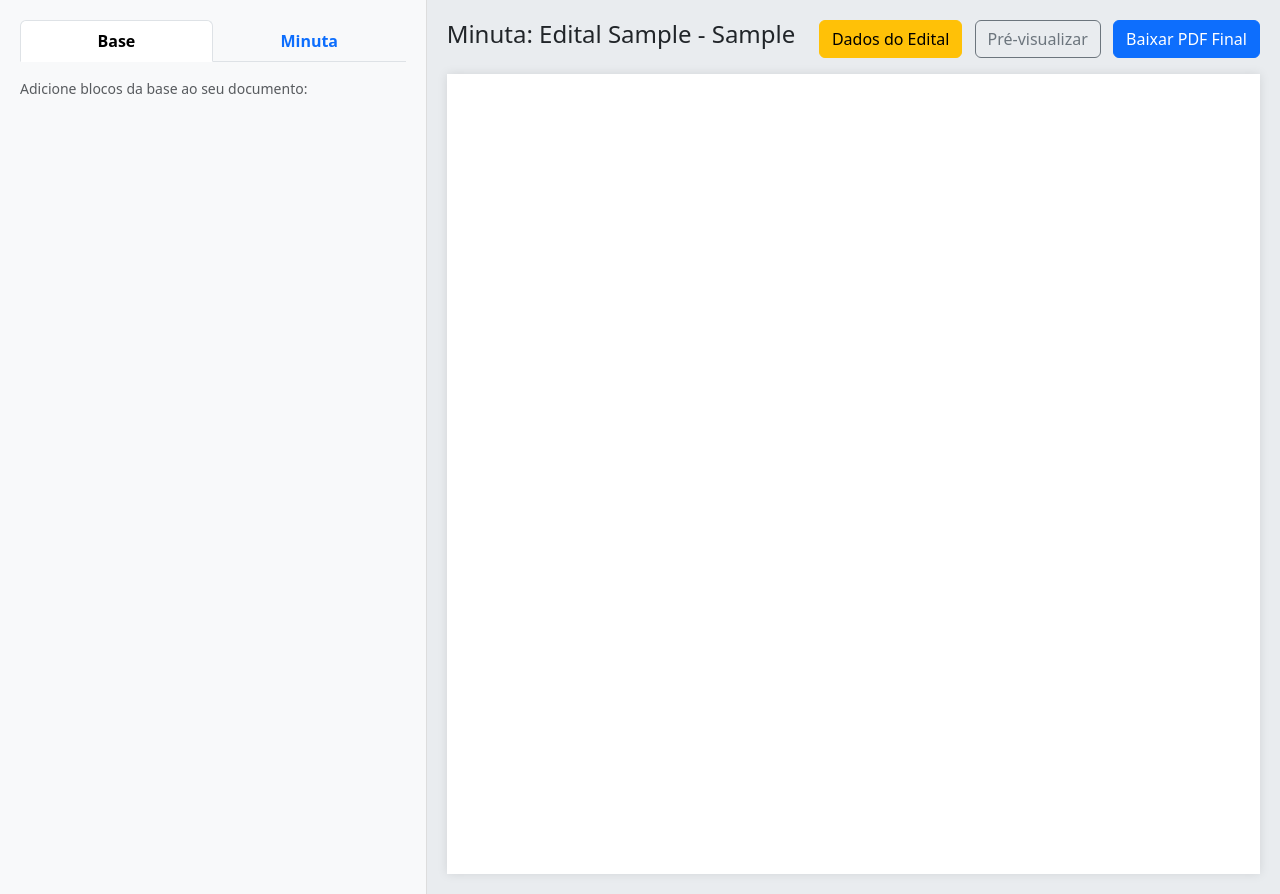
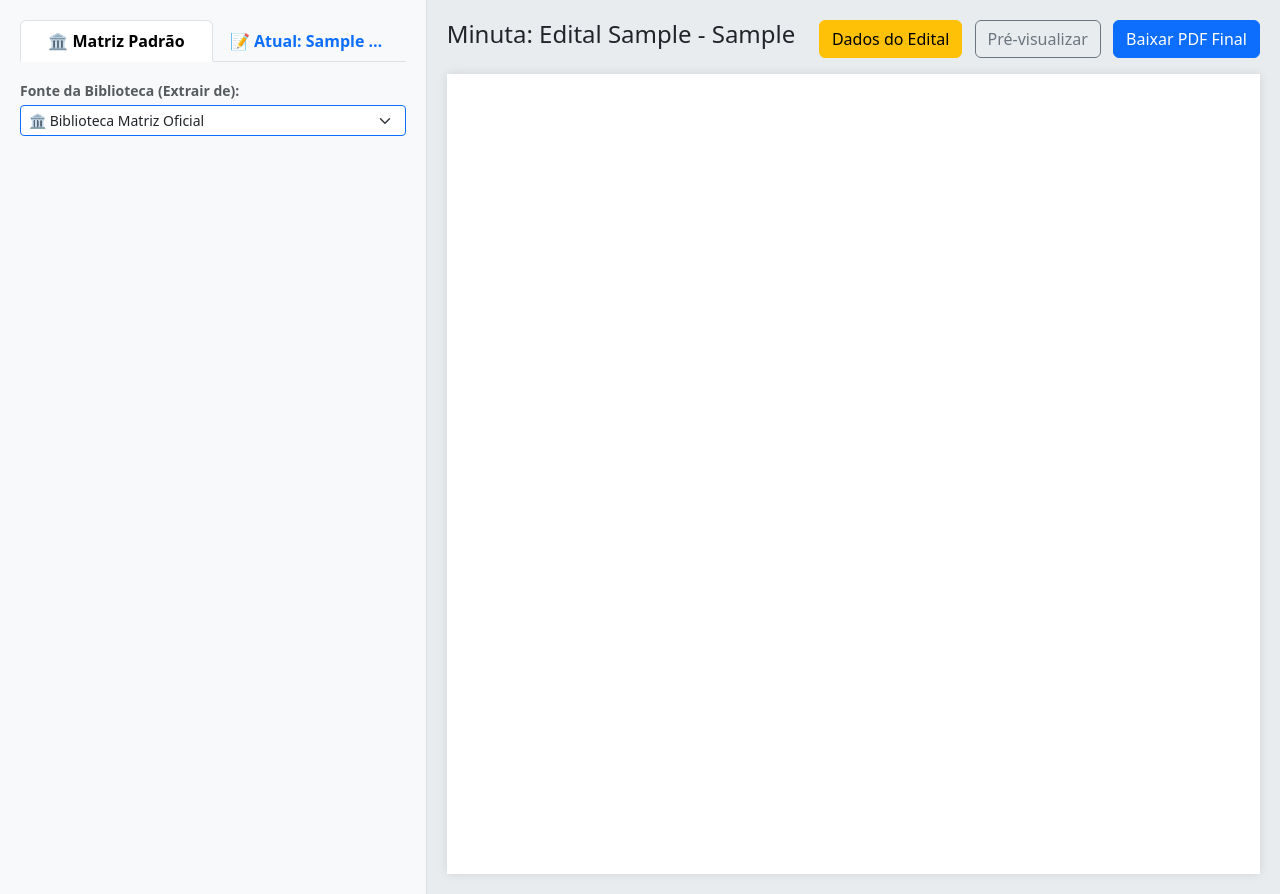
Before and after one commit to IsaacLusca/AutoMinuta_V1.0, a Django app: page /minuta/1/editar/ in a window 1280 px wide. Run offline with Django 5.2, Linux system fonts and the light colour scheme; tables that the repository leaves empty hold one stand-in row (values such as "Sample post"); some libraries are stand-ins or nearby versions.

Commit message:
feat: novas funcionalidades - permitir importar de outros editais

```diff
--- a/gerador_avancado/templates/gerador_avancado/dashboard.html
+++ b/gerador_avancado/templates/gerador_avancado/dashboard.html
@@ -13,6 +13,10 @@
 <body>
 
 <div class="container py-5">
+
+    <div>
+        <p>ROTA PARA EDITAR A PADRÃO - padrao/editar/</p>
+    </div>
 
     <div class="d-flex justify-content-between align-items-center mb-5">
         <h2>Meus Editais (Rascunhos)</h2>
--- a/gerador_avancado/templates/gerador_avancado/editar_minuta.html
+++ b/gerador_avancado/templates/gerador_avancado/editar_minuta.html
@@ -144,13 +144,22 @@
         <div class="col-md-4 painel-esquerdo">
             <ul class="nav nav-tabs mb-3" id="painelEsquerdoTabs" role="tablist">
                 <li class="nav-item" role="presentation" style="width: 50%;">
-                    <button class="nav-link active w-100 py-2 small fw-bold" id="tab-biblioteca" data-bs-toggle="tab" data-bs-target="#conteudo-biblioteca" type="button" role="tab" title="Biblioteca Matriz (Fonte)">
-                        Base
+                    <button class="nav-link active w-100 py-2 small fw-bold text-truncate" id="tab-biblioteca" data-bs-toggle="tab" data-bs-target="#conteudo-biblioteca" type="button" role="tab" title="Fonte de dados atual">
+                        {% if fonte_atual == 'matriz' %}
+                            🏛️ Matriz Padrão
+                        {% else %}
+                            {% for m in todas_minutas %}
+                                {% if m.id|stringformat:"s" == fonte_atual %}
+                                    📄 Base: {{ m.nome_interno|default:"Sem nome"|truncatechars:15 }}
+                                {% endif %}
+                            {% endfor %}
+                        {% endif %}
                     </button>
                 </li>
+
                 <li class="nav-item" role="presentation" style="width: 50%;">
-                    <button class="nav-link w-100 py-2 small fw-bold text-primary" id="tab-estrutura" data-bs-toggle="tab" data-bs-target="#conteudo-estrutura" type="button" role="tab" title="O seu documento atual">
-                        Minuta
+                    <button class="nav-link w-100 py-2 small fw-bold text-primary text-truncate" id="tab-estrutura" data-bs-toggle="tab" data-bs-target="#conteudo-estrutura" type="button" role="tab" title="O seu documento atual: {{ minuta.nome_interno }}">
+                        📝 Atual: {{ minuta.nome_interno|default:"Minuta"|truncatechars:15 }}
                     </button>
                 </li>
             </ul>
@@ -158,8 +167,27 @@
             <div class="tab-content" id="painelEsquerdoTabsContent">
 
                 <div class="tab-pane fade show active" id="conteudo-biblioteca" role="tabpanel">
-                    <p class="text-muted small mb-2">Adicione blocos da base ao seu documento:</p>
+
+                    <form method="GET" id="form-fonte-biblioteca" class="mb-3">
+                        <label class="text-muted small mb-1 fw-bold">Fonte da Biblioteca (Extrair de):</label>
+                        <select name="fonte" id="seletor-fonte" class="form-select form-select-sm border-primary" onchange="this.form.submit()">
+                            <option value="matriz" {% if fonte_atual == 'matriz' %}selected{% endif %}>🏛️ Biblioteca Matriz Oficial</option>
+
+                            <optgroup label="Meus Editais Anteriores">
+                                {% for m in todas_minutas %}
+                                    {% if m.id != minuta.id %}
+                                        <option value="{{ m.id }}" {% if fonte_atual == m.id|stringformat:"s" %}selected{% endif %}>
+                                            📄 {{ m.nome_interno|default:"Edital sem nome" }}
+                                        </option>
+                                    {% endif %}
+                                {% endfor %}
+                            </optgroup>
+                        </select>
+                    </form>
+
                     <div class="accordion" id="accordionBiblioteca">
+
+                        {% if fonte_atual == 'matriz' %}
                             {% for capitulo in capitulos_padrao %}
                                 <div class="accordion-item">
                                     <h2 class="accordion-header" id="headingBib-{{ capitulo.id }}">
@@ -169,21 +197,14 @@
                                     </h2>
                                     <div id="collapseBib-{{ capitulo.id }}" class="accordion-collapse collapse" data-bs-parent="#accordionBiblioteca">
                                         <div class="accordion-body p-0">
-
-                                        <div class="p-2 text-center border-bottom bg-light">
-                                            <button class="btn btn-sm btn-outline-success w-100" onclick="adicionarCapituloCompleto('collapseBib-{{ capitulo.id }}', event)">
-                                                ++ Adicionar Capítulo Todo
-                                            </button>
-                                        </div>
-
                                             <ul class="list-group list-group-flush">
                                                 {% for secao in capitulo.sub_blocos.all %}
                                                     {% if secao.tipo == 'SE' or secao.tipo == 'AP' %}
                                                     <li class="list-group-item d-flex justify-content-between align-items-center p-2">
-                                                    <span class="{% if secao.tipo == 'AP' %}titulo-apendice-bib{% else %}titulo-secao-bib{% endif %} text-muted" style="font-size: 0.85em; cursor: pointer;" onclick="rolarParaSecao({{ secao.id }})" title="Localizar na Minuta (se já adicionado)">
+                                                        <span class="{% if secao.tipo == 'AP' %}titulo-apendice-bib{% else %}titulo-secao-bib{% endif %} text-muted" style="font-size: 0.85em; cursor: pointer;" onclick="rolarParaSecao({{ secao.id }})">
                                                             {{ secao.titulo }}
                                                         </span>
-                                                    <button class="btn btn-sm btn-outline-success btn-adicionar-secao py-0 px-2" onclick="adicionarBloco({{ minuta.id }}, {{ secao.id }})" title="Copiar para a minha minuta">+</button>
+                                                        <button class="btn btn-sm btn-outline-success btn-adicionar-secao py-0 px-2" onclick="adicionarBloco({{ minuta.id }}, '{{ secao.id }}', 'matriz')">+</button>
                                                     </li>
                                                     {% endif %}
                                                 {% endfor %}
@@ -192,6 +213,36 @@
                                     </div>
                                 </div>
                             {% endfor %}
+
+                        {% else %}
+                            {% for capitulo in capitulos_clone %}
+                                <div class="accordion-item border-warning">
+                                    <h2 class="accordion-header" id="headingBib-{{ capitulo.id }}">
+                                        <button class="accordion-button collapsed py-2 bg-light text-warning" type="button" data-bs-toggle="collapse" data-bs-target="#collapseBib-{{ capitulo.id }}">
+                                            <span class="titulo-texto-bib fw-bold">{{ capitulo.titulo }} (Clone)</span>
+                                        </button>
+                                    </h2>
+                                    <div id="collapseBib-{{ capitulo.id }}" class="accordion-collapse collapse" data-bs-parent="#accordionBiblioteca">
+                                        <div class="accordion-body p-0">
+                                            <ul class="list-group list-group-flush">
+                                                {% for secao in capitulo.sub_blocos %}
+                                                    <li class="list-group-item d-flex justify-content-between align-items-center p-2 border-warning bg-light">
+                                                        <span class="{% if secao.tipo == 'AP' %}titulo-apendice-bib{% else %}titulo-secao-bib{% endif %} text-dark" style="font-size: 0.85em; cursor: pointer;">
+                                                            {{ secao.titulo }}
+                                                        </span>
+                                                        <button class="btn btn-sm btn-warning btn-adicionar-secao py-0 px-2 text-dark fw-bold" onclick="adicionarBloco({{ minuta.id }}, '{{ secao.id }}', 'minuta')">+</button>
+                                                    </li>
+                                                {% endfor %}
+                                            </ul>
+                                        </div>
+                                    </div>
+                                </div>
+                            {% endfor %}
+                            {% if not capitulos_clone %}
+                                <div class="alert alert-warning text-center mt-3 small">Nenhuma seção numerada encontrada neste edital.</div>
+                            {% endif %}
+                        {% endif %}
+
                     </div>
                 </div>
 
@@ -476,14 +527,19 @@
         });
     }
 
-    function adicionarBloco(minutaId, blocoPadraoId) {
+    // Atualize a sua função adicionarBloco para isto:
+    function adicionarBloco(minutaId, blocoId, tipoFonte = 'matriz') {
         const csrfToken = document.querySelector('[name=csrfmiddlewaretoken]').value;
-        fetch(`/minuta/${minutaId}/adicionar-bloco/${blocoPadraoId}/`, {
+
+        // Mostra que está carregando (opcional)
+        document.body.style.cursor = 'wait';
+
+        fetch(`/minuta/${minutaId}/adicionar-bloco/${blocoId}/`, {
             method: 'POST',
-            headers: { 'X-CSRFToken': csrfToken, 'Content-Type': 'application/json' }
+            headers: { 'X-CSRFToken': csrfToken, 'Content-Type': 'application/json' },
+            body: JSON.stringify({ fonte: tipoFonte }) // Envia 'matriz' ou 'minuta' para o Python
         })
         .then(response => {
-            // se o Python devolver status 400
             if (!response.ok && response.status === 400) {
                 return response.json().then(err => { throw new Error(err.mensagem); });
             }
@@ -491,11 +547,13 @@
         })
         .then(data => {
             if (data.status === 'sucesso') {
-                window.location.reload();
+                // Recarrega a página mantendo a fonte selecionada na URL!
+                const fonteAtual = document.getElementById('seletor-fonte').value;
+                window.location.href = `?fonte=${fonteAtual}`;
             }
         })
         .catch(error => {
-            // Exibe o aviso no ecrã para o utilizador
+            document.body.style.cursor = 'default';
             alert("Aviso: " + error.message);
         });
     }
--- a/gerador_avancado/templates/gerador_avancado/editar_padrao.html
+++ b/gerador_avancado/templates/gerador_avancado/editar_padrao.html
@@ -67,7 +67,7 @@
         <div class="col-md-10 offset-md-1 painel-direito mt-3">
 
             <div class="d-flex justify-content-between mb-3 align-items-center border-bottom pb-2">
-                <h4 class="text-primary">🏛️ Editor Mestre - Biblioteca Matriz</h4>
+                <h4 class="text-primary">Editor Mestre - Biblioteca Matriz</h4>
                 <span class="text-muted small">Qualquer alteração feita aqui afetará todos os novos editais.</span>
             </div>
 
--- a/gerador_avancado/urls.py
+++ b/gerador_avancado/urls.py
@@ -8,7 +8,7 @@ urlpatterns = [
 
     # rotas para edição da minuta
     path('minuta/<int:minuta_id>/editar/', views.editar_minuta_dashboard, name='editar_minuta'),
-    path('minuta/<int:minuta_id>/adicionar-bloco/<int:bloco_padrao_id>/', views.adicionar_bloco_ajax, name='adicionar_bloco_ajax'),
+    path('minuta/<int:minuta_id>/adicionar-bloco/<str:bloco_id>/', views.adicionar_bloco_ajax, name='adicionar_bloco_ajax'),
     path('minuta/remover-bloco/<uuid:bloco_minuta_id>/', views.remover_bloco_ajax, name='remover_bloco_ajax'),
     path('minuta/salvar-bloco/<uuid:bloco_id>/', views.salvar_conteudo_bloco_ajax, name='salvar_conteudo_bloco_ajax'),
     path('minuta/<int:minuta_id>/reordenar/', views.reordenar_blocos_ajax, name='reordenar_blocos_ajax'),
--- a/gerador_avancado/views.py
+++ b/gerador_avancado/views.py
@@ -15,24 +15,42 @@ from django.shortcuts import redirect
 import re
 
 def editar_minuta_dashboard(request, minuta_id):
-    # busca a minuta especificada ou retorna 404 se não existir
     minuta = get_object_or_404(MinutaGerada, id=minuta_id)
+
     capitulos_padrao = BlocoPadrao.objects.filter(bloco_pai__isnull=True).order_by('ordem_padrao')
-
-    # busca os blocos da minuta, ordenados pela ordem definida
     blocos_da_minuta = minuta.blocos.order_by('ordem')
 
+    todas_minutas = MinutaGerada.objects.all().order_by('-id')
+    fonte_atual = request.GET.get('fonte', 'matriz')
+
+    capitulos_clone = []
+    if fonte_atual != 'matriz':
+        minuta_fonte = get_object_or_404(MinutaGerada, id=fonte_atual)
+        blocos_clone = BlocoDaMinuta.objects.filter(minuta=minuta_fonte).order_by('ordem')
+
+        for cap_base in capitulos_padrao:
+            secoes_deste_cap = []
+            for bloco in blocos_clone:
+                if bloco.tipo in ['SE', 'AP']:
+                    origem = bloco.bloco_origem
+                    if origem and (origem.id == cap_base.id or (origem.bloco_pai and origem.bloco_pai.id == cap_base.id)):
+                        secoes_deste_cap.append(bloco)
+
+            if secoes_deste_cap:
+                capitulos_clone.append({
+                    'id': cap_base.id,
+                    'titulo': cap_base.titulo,
+                    'sub_blocos': secoes_deste_cap
+                })
+
     campos_variaveis = []
-
     campos_ignorados = ['id', 'nome_interno', 'criado_em', 'atualizado_em']
 
-    # Varre todos os campos que existem no seu modelo MinutaGerada
     for campo in minuta._meta.fields:
         if campo.name not in campos_ignorados:
             valor = getattr(minuta, campo.name)
             campos_variaveis.append({
                 'name': campo.name,
-                # O Django já transforma 'prazo_arrendamento' em 'Prazo arrendamento' automaticamente
                 'label': campo.verbose_name.title(),
                 'valor': valor if valor is not None else ''
             })
@@ -41,54 +59,73 @@ def editar_minuta_dashboard(request, minuta_id):
         'minuta': minuta,
         'capitulos_padrao': capitulos_padrao,
         'blocos_da_minuta': blocos_da_minuta,
-        'campos_variaveis': campos_variaveis, # Passamos a nossa lista inteligente
+        'campos_variaveis': campos_variaveis,
+        'todas_minutas': todas_minutas,
+        'fonte_atual': str(fonte_atual),
+        'capitulos_clone': capitulos_clone,
     }
 
     return render(request, 'gerador_avancado/editar_minuta.html', context)
 
-def adicionar_bloco_ajax(request, minuta_id, bloco_padrao_id):
-    if request.method == 'POST':
+def adicionar_bloco_ajax(request, minuta_id, bloco_id):
+    try:
+        if request.method != 'POST':
+            return JsonResponse({'status': 'erro', 'mensagem': 'Método inválido'}, status=400)
+
         minuta = get_object_or_404(MinutaGerada, id=minuta_id)
-        bloco_origem = get_object_or_404(BlocoPadrao, id=bloco_padrao_id)
 
-        # impedir duplicidade
-        if BlocoDaMinuta.objects.filter(minuta=minuta, bloco_origem=bloco_origem).exists():
-            return JsonResponse({
-                'status': 'erro',
-                'mensagem': 'Esta seção já foi adicionada a este edital!'
-            }, status=400)
+        try:
+            data = json.loads(request.body)
+            fonte_tipo = data.get('fonte', 'matriz')
+        except Exception:
+            fonte_tipo = 'matriz'
 
-        # Pega a última ordem do documento
         ultima_ordem = minuta.blocos.aggregate(Max('ordem'))['ordem__max'] or 0
         ordem_atual = ultima_ordem + 10
 
-        novo_bloco = BlocoDaMinuta.objects.create(
-            minuta=minuta,
-            bloco_origem=bloco_origem,
-            tipo=bloco_origem.tipo,
-            titulo=bloco_origem.titulo,
-            conteudo_editado=bloco_origem.conteudo,
-            ordem=ordem_atual
-        )
+        # bloco padrão
+        if fonte_tipo == 'matriz':
+            bloco_origem = get_object_or_404(BlocoPadrao, id=int(bloco_id))
 
-        filhos = BlocoPadrao.objects.filter(bloco_pai=bloco_origem).order_by('ordem_padrao')
+            if BlocoDaMinuta.objects.filter(minuta=minuta, bloco_origem=bloco_origem).exists():
+                return JsonResponse({'status': 'erro', 'mensagem': 'Esta seção já foi adicionada!'}, status=400)
 
-        for filho in filhos:
-            ordem_atual += 10
+            novo_bloco = BlocoDaMinuta.objects.create(
+                minuta=minuta, bloco_origem=bloco_origem, tipo=bloco_origem.tipo,
+                titulo=bloco_origem.titulo, conteudo_editado=bloco_origem.conteudo, ordem=ordem_atual
+            )
 
-            BlocoDaMinuta.objects.create(
-                minuta=minuta,
-                bloco_origem=filho,
-                tipo=filho.tipo,
-                titulo=filho.titulo,
-                conteudo_editado=filho.conteudo,
-                bloco_pai=novo_bloco,
-                ordem=ordem_atual
+            filhos = BlocoPadrao.objects.filter(bloco_pai=bloco_origem).order_by('ordem_padrao')
+            for filho in filhos:
+                ordem_atual += 10
+                BlocoDaMinuta.objects.create(
+                    minuta=minuta, bloco_origem=filho, tipo=filho.tipo, titulo=filho.titulo,
+                    conteudo_editado=filho.conteudo, bloco_pai=novo_bloco, ordem=ordem_atual
+                )
+
+        # clone
+        else:
+            bloco_origem = get_object_or_404(BlocoDaMinuta, id=bloco_id)
+
+            novo_bloco = BlocoDaMinuta.objects.create(
+                minuta=minuta, bloco_origem=bloco_origem.bloco_origem, tipo=bloco_origem.tipo,
+                titulo=bloco_origem.titulo, conteudo_editado=bloco_origem.conteudo_editado, ordem=ordem_atual
             )
+
+            # bisca filhos direto do pai
+            filhos = BlocoDaMinuta.objects.filter(bloco_pai=bloco_origem).order_by('ordem')
+
+            for filho in filhos:
+                ordem_atual += 10
+                BlocoDaMinuta.objects.create(
+                    minuta=minuta, bloco_origem=filho.bloco_origem, tipo=filho.tipo, titulo=filho.titulo,
+                    conteudo_editado=filho.conteudo_editado, bloco_pai=novo_bloco, ordem=ordem_atual
+                )
 
         return JsonResponse({'status': 'sucesso'})
 
-    return JsonResponse({'status': 'erro', 'mensagem': 'Método inválido'}, status=400)
+    except Exception as e:
+        return JsonResponse({'status': 'erro', 'mensagem': f'Erro no Servidor: {str(e)}'}, status=400)
 
 def remover_bloco_ajax(request, bloco_minuta_id):
     if request.method == 'POST':
@@ -372,32 +409,39 @@ def criar_novo_edital(request):
         # cria o registro vazio
         nova_minuta = MinutaGerada.objects.create(nome_interno=nome)
 
+        # se clonar edital anterior
         if minuta_base_id and minuta_base_id != 'matriz':
             minuta_pai = get_object_or_404(MinutaGerada, id=minuta_base_id)
-            blocos_do_pai = BlocoDaMinuta.objects.filter(minuta=minuta_pai)
 
-            novos_blocos = []
+            # não puxa os capitulos para não quebrar
+            blocos_do_pai = BlocoDaMinuta.objects.filter(minuta=minuta_pai).exclude(tipo='CA').order_by('ordem')
+
+            mapa_de_pais = {}
+
             for bloco in blocos_do_pai:
-                novos_blocos.append(
-                    BlocoDaMinuta(
-                        minuta=nova_minuta,
-                        bloco_origem=bloco.bloco_origem,
-                        tipo=bloco.tipo,
-                        titulo=bloco.titulo,
-                        conteudo_editado=bloco.conteudo_editado, # Traz o texto alterado
-                        ordem=bloco.ordem,
-                        bloco_pai=bloco.bloco_pai
-                    )
+                pai_na_minuta = None
+                if bloco.bloco_pai:
+                    pai_na_minuta = mapa_de_pais.get(bloco.bloco_pai.id)
+
+                novo_bloco = BlocoDaMinuta.objects.create(
+                    minuta=nova_minuta,
+                    bloco_origem=bloco.bloco_origem,
+                    tipo=bloco.tipo,
+                    titulo=bloco.titulo,
+                    conteudo_editado=bloco.conteudo_editado,
+                    ordem=bloco.ordem,
+                    bloco_pai=pai_na_minuta
                 )
-
-            if novos_blocos:
-                BlocoDaMinuta.objects.bulk_create(novos_blocos)
+                mapa_de_pais[bloco.id] = novo_bloco
 
         # se for a padrão
         else:
             contador_ordem_texto = 1
+
             # clona a Biblioteca Padrao para este novo edital
-            blocos_padrao = BlocoPadrao.objects.all()
+            blocos_padrao = BlocoPadrao.objects.exclude(tipo='CA').order_by('ordem_padrao')
+
+            mapa_de_pais = {}
 
             for bloco in blocos_padrao:
                 # se for tx, a ordem será baixa
@@ -407,20 +451,27 @@ def criar_novo_edital(request):
                 else:
                     ordem_final = bloco.ordem_padrao
 
-                BlocoDaMinuta.objects.create(
+                pai_na_minuta = None
+                if bloco.bloco_pai:
+                    # Como o Capítulo não foi copiado, a Seção não vai achar aqui
+                    # O pai_na_minuta será None, e a Seção nascerá como "Raiz" da Minuta!
+                    pai_na_minuta = mapa_de_pais.get(bloco.bloco_pai.id)
+
+                novo_bloco = BlocoDaMinuta.objects.create(
                     minuta=nova_minuta,
                     bloco_origem=bloco,
                     tipo=bloco.tipo,
                     titulo=bloco.titulo,
                     conteudo_editado=bloco.conteudo,
                     ordem=ordem_final,
-                    bloco_pai=None
+                    bloco_pai=pai_na_minuta
                 )
+                mapa_de_pais[bloco.id] = novo_bloco
 
         # Redireciona para a tela de edição que já está construida
         return redirect('editar_minuta', minuta_id=nova_minuta.id)
 
-    return redirect('dashboard')
+    return redirect('dashboard_editais')
 
 # função que salva dados do edital
 def salvar_dados_edital(request, minuta_id):
@@ -435,7 +486,7 @@ def salvar_dados_edital(request, minuta_id):
         minuta.save()
         return redirect('editar_minuta', minuta_id=minuta.id)
 
-    return redirect('dashboard')
+    return redirect('dashboard_editais')
 
 # editar a minuta padrão
 def editar_padrao_dashboard(request):
```
Lines whose indentation alone changed are shown as unchanged.
